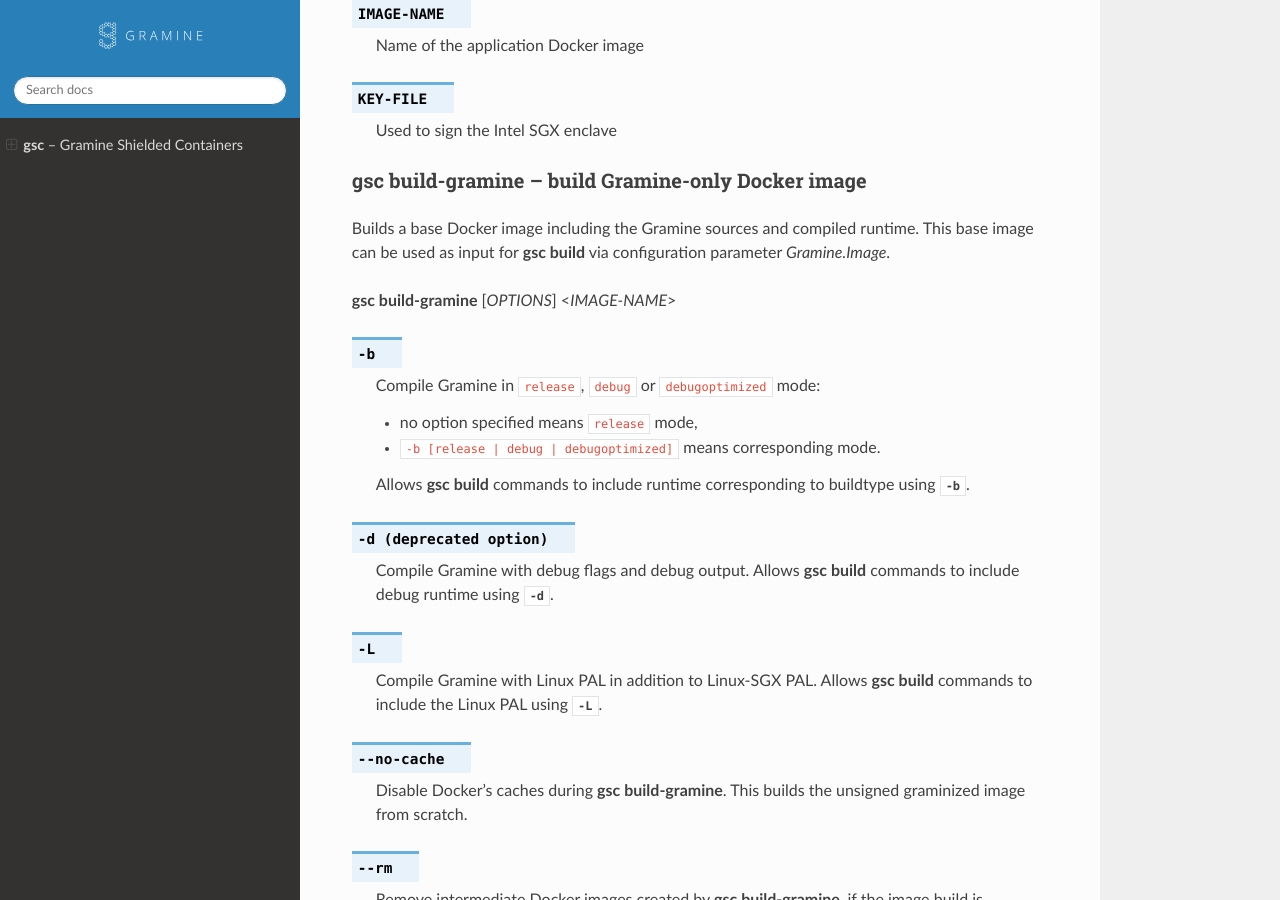
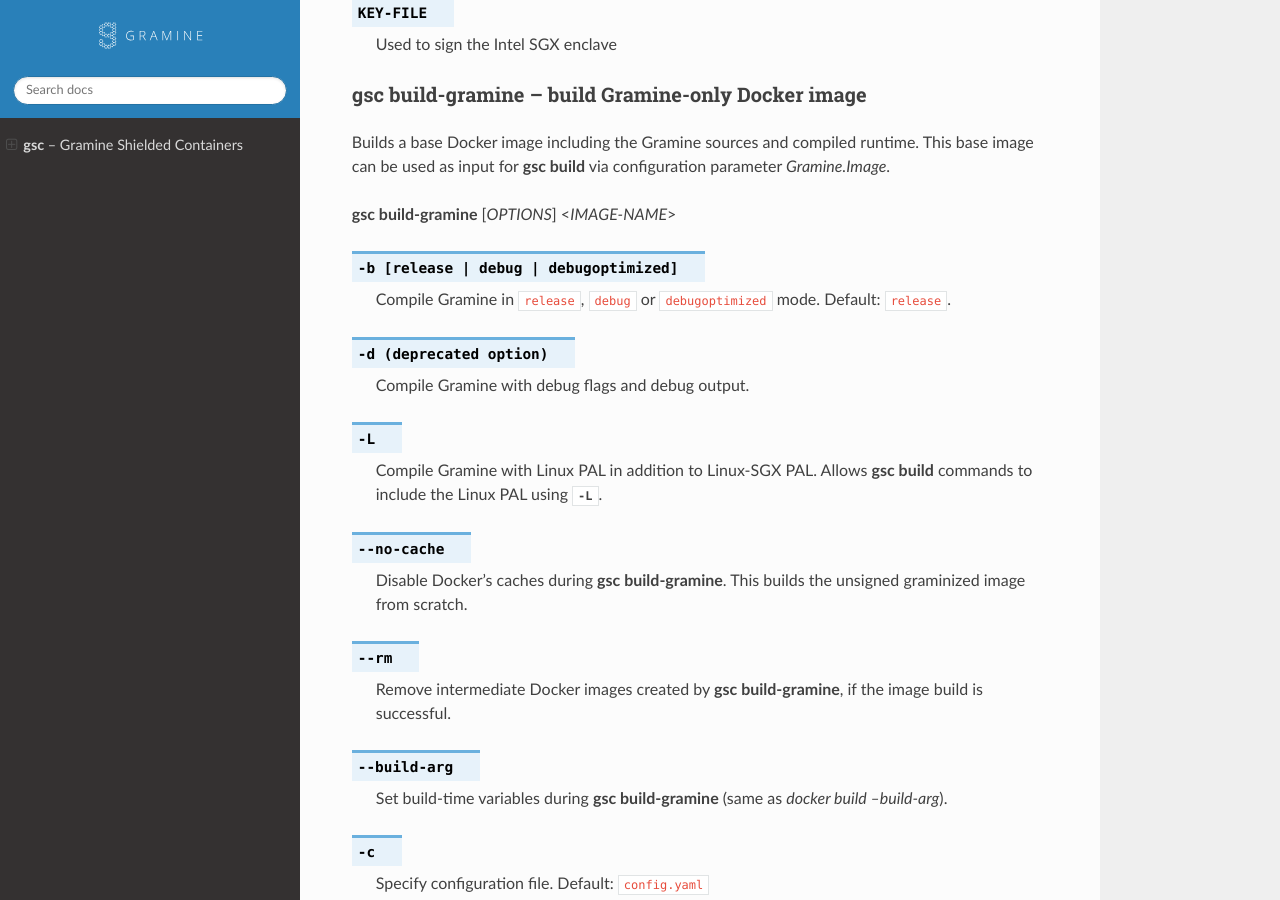
Before and after one commit to gramineproject/gsc, a Sphinx documentation site: the page built from Documentation/index.rst, in a window 1280 px wide and 900 px high, scrolled down 3162 px. Built offline with Sphinx 7.4.7 and the Read the Docs theme 2.0.0, drawn with Linux system fonts in a browser that asks for light colours; some of the changed text lies outside the part shown.

Commit message:
fixup! Support `debugoptimized` build type
Signed-off-by: jkr0103 <jitender.kumar@intel.com>

```diff
--- a/Documentation/index.rst
+++ b/Documentation/index.rst
@@ -87,19 +87,16 @@
 
 :command:`gsc build` [*OPTIONS*] <*IMAGE-NAME*> <*APP.MANIFEST*>
 
-.. option:: -b
+.. option:: -b [release | debug | debugoptimized]
 
-   Compile Gramine in ``release``, ``debug`` or ``debugoptimized`` mode:
-
-   - no option specified means ``release`` mode,
-   - ``-b [release | debug | debugoptimized]`` means corresponding mode.
+   Compile Gramine in ``release``, ``debug`` or ``debugoptimized`` mode. Default: ``release``.
 
 ..
   TODO: Drop `-d` option with GSC v1.6 release
+
 .. option:: -d (deprecated option)
 
-   Compile Gramine with debug flags and debug output. If configured to use a
-   prebuilt Gramine image, the image has to support this option.
+   Compile Gramine with debug flags and debug output.
 
 .. option:: -L
 
@@ -177,22 +174,16 @@
 
 :command:`gsc build-gramine` [*OPTIONS*] <*IMAGE-NAME*>
 
-.. option:: -b
+.. option:: -b [release | debug | debugoptimized]
 
-   Compile Gramine in ``release``, ``debug`` or ``debugoptimized`` mode:
-
-   - no option specified means ``release`` mode,
-   - ``-b [release | debug | debugoptimized]`` means corresponding mode.
-
-   Allows :command:`gsc build` commands to include runtime corresponding to
-   buildtype using :option:`-b <gsc-build -b>`.
+   Compile Gramine in ``release``, ``debug`` or ``debugoptimized`` mode. Default: ``release``.
 
 ..
   TODO: Drop `-d` option with GSC v1.6 release
+
 .. option:: -d (deprecated option)
 
-   Compile Gramine with debug flags and debug output. Allows :command:`gsc
-   build` commands to include debug runtime using :option:`-d <gsc-build -d>`.
+   Compile Gramine with debug flags and debug output.
 
 .. option:: -L
 
```
